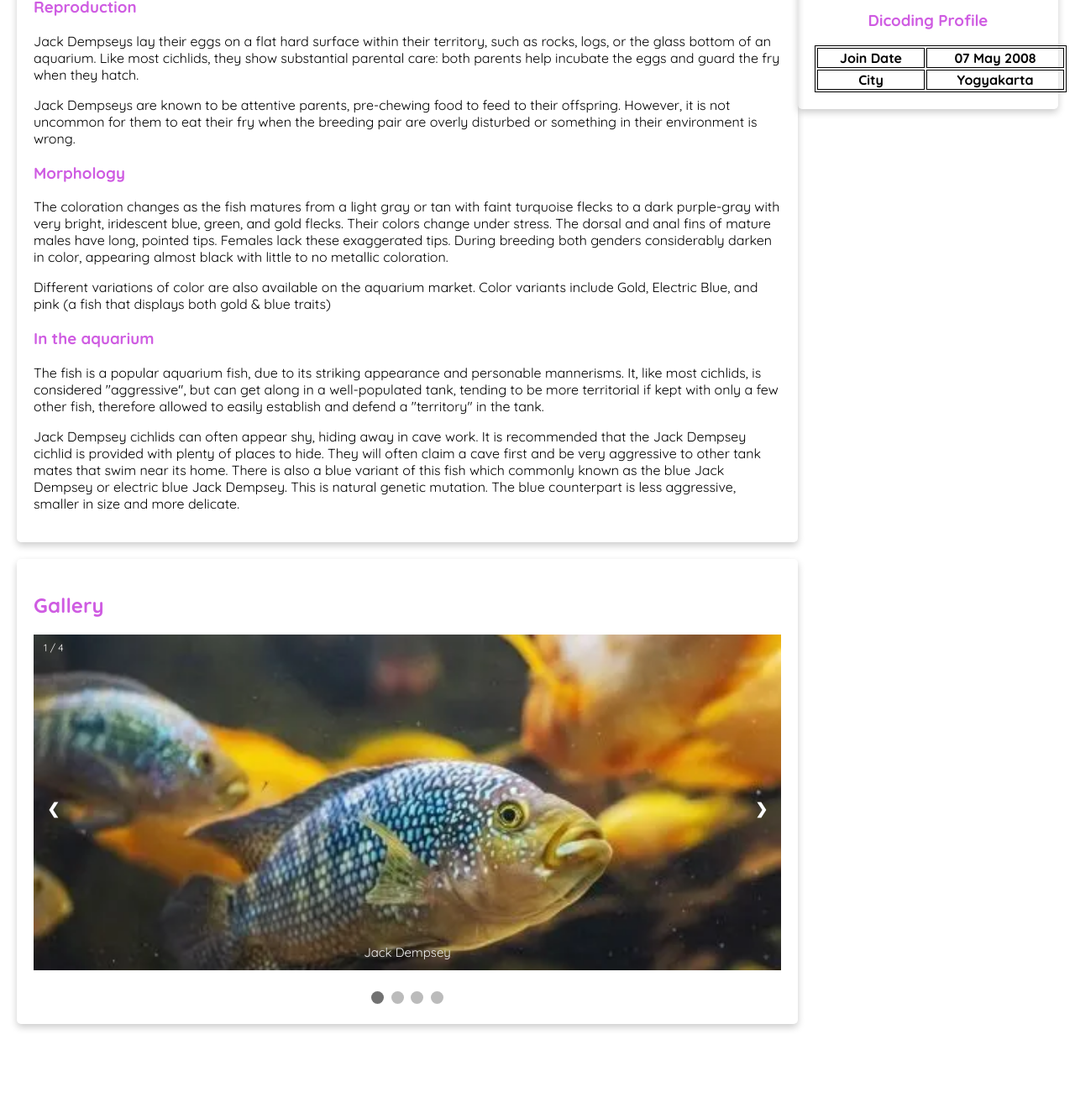
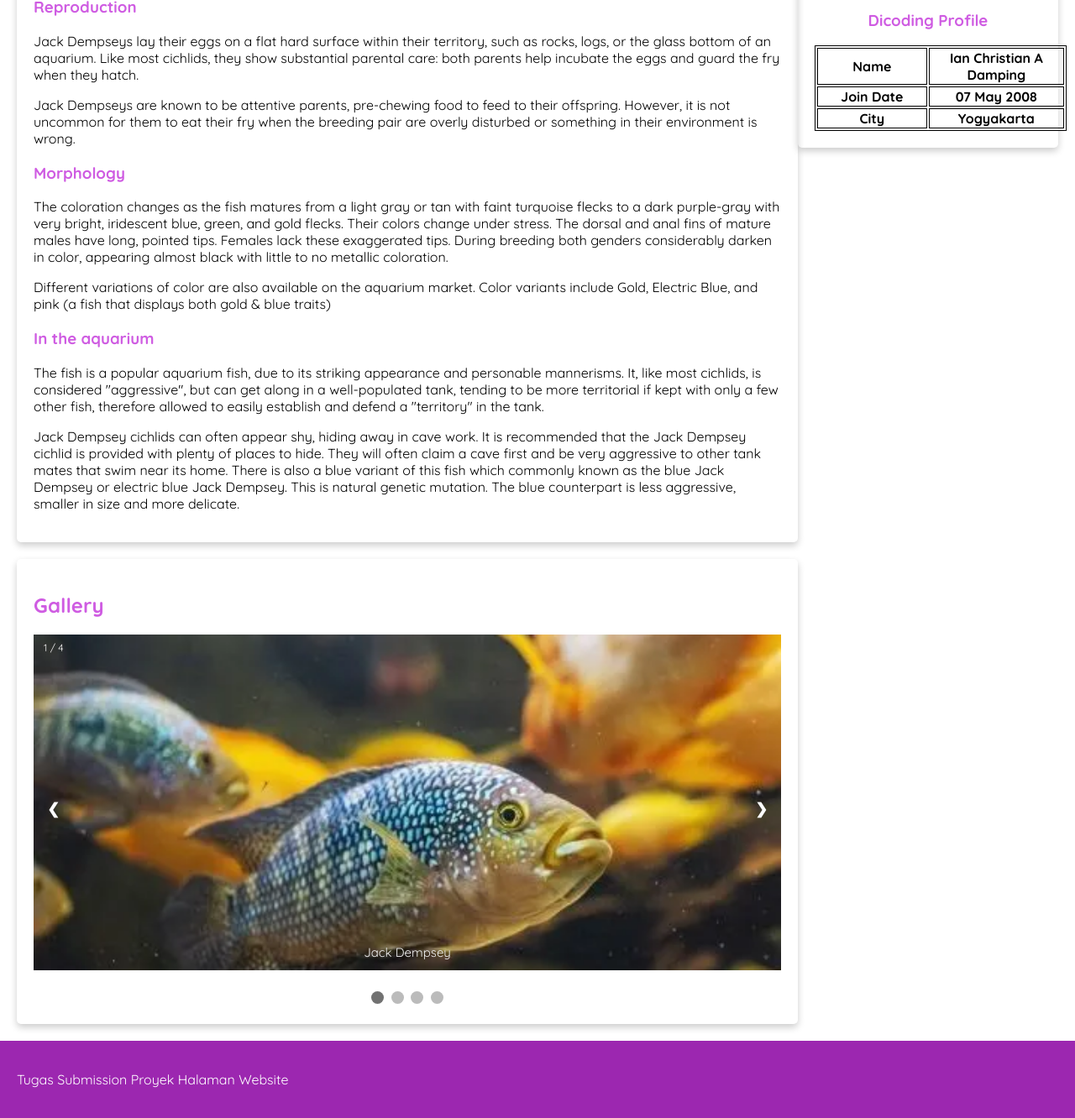
Before and after one commit to iandamping/Front-End-Path, a plain HTML site: page submissionIndex.html in a window 1280 px wide. Shown: the part 762-2094 px from the top of the page at 84% size. Before the commit the page ends 2002 px from the top, so only its background shows below. Drawn offline with Linux system fonts and the light colour scheme.

Commit message:
adding footer and name in aside

```diff
--- a/assets/styles/submissionStyles.css
+++ b/assets/styles/submissionStyles.css
@@ -192,7 +192,14 @@ table, td, th { border: 1px solid black; width: 300px; }
     object-position: ce;
 }
 
+footer{
+    padding: 20px;
+    color: white;
+    background-color: #9c27b0;
+}
+
 @media screen and (max-width: 1000px) {
+    #slideshow-container,
     #content,
     aside {
         width: 100%;
--- a/submissionIndex.html
+++ b/submissionIndex.html
@@ -1,4 +1,5 @@
 <!DOCTYPE html>
+<html>
     <head>
         <meta name="viewport" content="width=device-width, initial-scale=1">
         <title>Jack Dempsey Cichild</title>
@@ -104,10 +105,6 @@
             </div>
 
 
-
-
-
-
             <aside class="card">
                 <article class="profile">
                     <header>
@@ -122,6 +119,10 @@
                 <section class="profile-section">
                     <h3>Dicoding Profile</h3>
                     <table >
+                        <tr>
+                            <th>Name</th>
+                            <th>Ian Christian A Damping</th>
+                        </tr>
                         <tr>
                             <th>Join Date</th>
                             <th>07 May 2008</th>
@@ -138,5 +139,11 @@
 
         </main>
 
+        <footer>
+            <p>Tugas Submission Proyek Halaman Website</p>
+        </footer>
+
         <script src="assets/styles/slideshow.js"></script>
     </body>
+
+</html>
```
Lines whose indentation alone changed are shown as unchanged.
